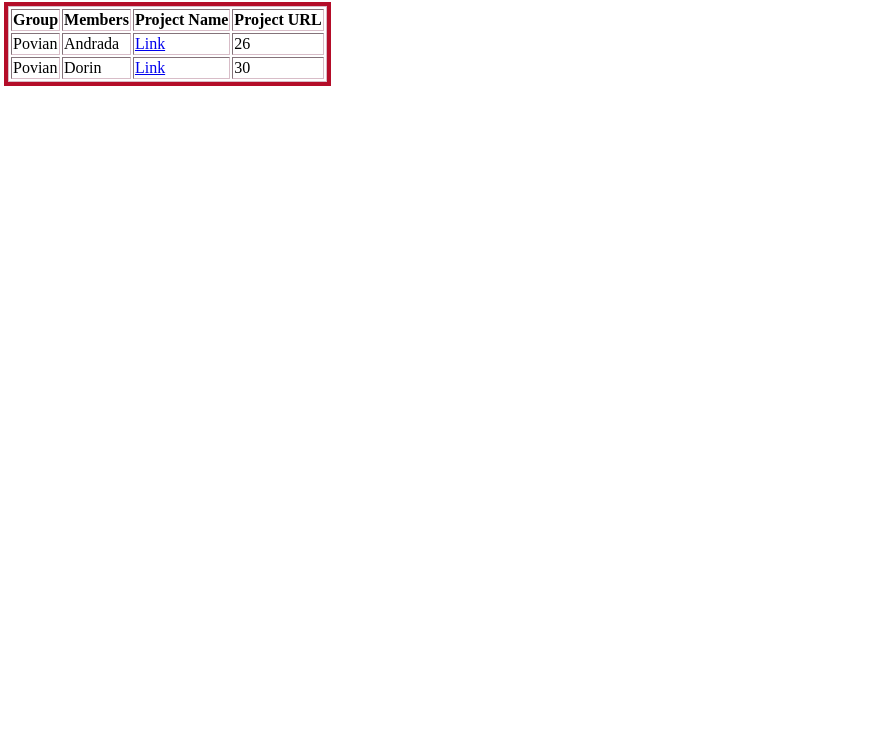
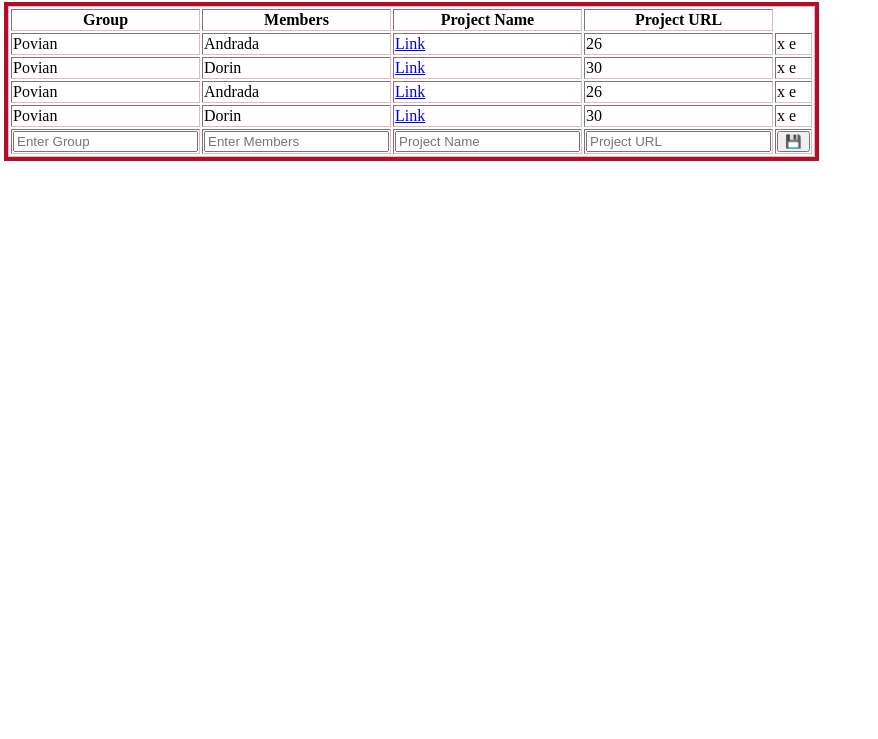
Before and after one commit to AndraPovian/TeamsNetworking, a plain HTML site: page index.html in a window 1280 px wide. Shown: the part 61-800 px from the top of the page, without its empty margins (0-878 px from the left). Drawn offline with Linux system fonts and the light colour scheme.

Commit message:
Prepare submit team

```diff
--- a/index.html
+++ b/index.html
@@ -6,7 +6,7 @@
     <meta name="viewport" content="width=device-width, initial-scale=1.0" />
     <title>Teams job related nerworking</title>
   </head>
-
+  <form action="" method="post" id="EditForm">
     <body>
       <section>
         <div id="tabel" class="page">
@@ -30,9 +30,49 @@
               </tr>
             </thead>
             <tbody id="tbody"></tbody>
+
+            <tfoot>
+              <td>
+                <input
+                  type="text"
+                  placeholder="Enter Group"
+                  name="promotion"
+                  required
+                />
+              </td>
+              <td>
+                <input
+                  type="text"
+                  placeholder="Enter Members"
+                  name="Members"
+                  required
+                />
+              </td>
+
+              <td>
+                <input
+                  type="text"
+                  placeholder="Project Name"
+                  name="Name"
+                  required
+                />
+              </td>
+              <td>
+                <input
+                  type="text"
+                  placeholder="Project URL"
+                  name="URL"
+                  required
+                />
+              </td>
+              <td>
+                <button type="submit">💾</button>
+              </td>
+            </tfoot>
           </table>
         </div>
       </section>
     </body>
+  </form>
   <script src="index.js"></script>
 </html>
--- a/index.js
+++ b/index.js
@@ -9,14 +9,51 @@ function loadUsers() {
 }
 
 function displayUsers(users) {
-  for (i = 0; i < users.length; i++) {
+  users.map(function (user) {
     document.getElementById("tbody").innerHTML += `<tr>
-      <td>${users[i].name}</td>
-      <td>${users[i].lastName}</td>
-      <td><a href="${users[i].link}">Link</a></td>
-      <td>${users[i].projectURL}</td>
+      <td>${user.name}</td>
+      <td>${user.lastName}</td>
+      <td><a href="${user.link}">Link</a></td>
+      <td>${user.projectURL}</td>
+      <td>x e </td>
       </tr>`;
-  }
+  });
+  // for (i = 0; i < users.length; i++) {
+  //   document.getElementById("tbody").innerHTML += `<tr>
+  //     <td>${users[i].name}</td>
+  //     <td>${users[i].lastName}</td>
+  //     <td><a href="${users[i].link}">Link</a></td>
+  //     <td>${users[i].projectURL}</td>
+  //     <td>${users[i].x}</td>
+  //     </tr>`;
+  // }
+}
+
+function $(selector) {
+  return document.querySelector(selector);
+}
+
+function submitForm(e) {
+  console.warn("submit", e);
+  e.preventDefault();
+  var promotion = document.querySelector("input[name=promotion]").value;
+  var Members = document.querySelector("input[name=Members]").value;
+  var Name = document.querySelector("input[name=Name]").value;
+  var URL = document.querySelector("input[name=URL]").value;
+
+  var user = {
+    promotion: promotion,
+    Members: Members,
+    Name: Name,
+    URL: URL,
+  };
+  console.warn("adauga in users.json", JSON.stringify(user));
+}
+
+function initEvents() {
+  var form = document.getElementById("EditForm");
+  form.addEventListener("submit", submitForm);
 }
 
 loadUsers();
+initEvents();
--- a/users.json
+++ b/users.json
@@ -1,4 +1,16 @@
 [
+  {
+    "name": "Povian",
+    "lastName": "Andrada",
+    "link": "https://ro-ro.facebook.com/Toader.andrada.e",
+    "projectURL": 26
+  },
+  {
+    "name": "Povian",
+    "lastName": "Dorin",
+    "link": "https://ro-ro.facebook.com/Toader.andrada.e",
+    "projectURL": 30
+  },
   {
     "name": "Povian",
     "lastName": "Andrada",
```
Lines whose indentation alone changed are shown as unchanged.
